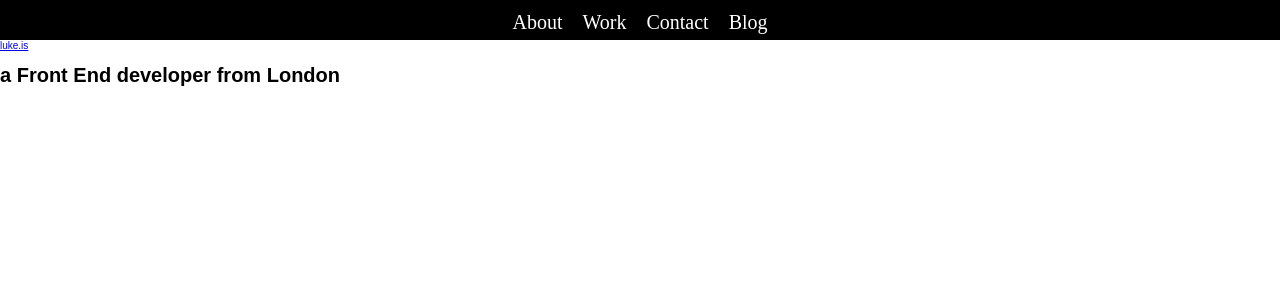
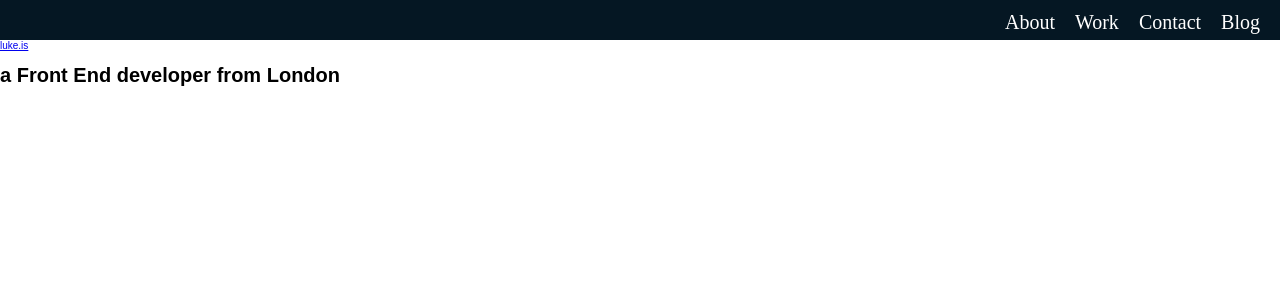
Before and after one commit to lukemartin/old_luke_is, a Jekyll site: the page built from index.html, in a window 1280 px wide. Shown: the top 300 px of the page. Built offline with Jekyll 4.4.1, drawn with Linux system fonts in a browser that asks for light colours; nearby versions of some CDN libraries.

Commit message:
Some colour

```diff
--- a/css/main.css
+++ b/css/main.css
@@ -594,7 +594,7 @@ table {
 
 /* line 1, ../_sass/_layout.scss */
 .main-nav {
-  background-color: #000;
+  background-color: #051723;
   padding: 1em;
   overflow: hidden;
 }
@@ -625,18 +625,24 @@ table {
 }
 @media (min-width: 480px) {
   /* line 30, ../_sass/_layout.scss */
+  .main-nav ul {
+    float: right;
+    left: 0;
+  }
+  /* line 34, ../_sass/_layout.scss */
   .main-nav li {
+    left: 0;
     margin: 0 1em;
   }
-  /* line 33, ../_sass/_layout.scss */
+  /* line 38, ../_sass/_layout.scss */
   .main-nav a {
     font-size: 2em;
   }
-  /* line 36, ../_sass/_layout.scss */
+  /* line 41, ../_sass/_layout.scss */
   .main-nav a span {
     display: block;
   }
-  /* line 39, ../_sass/_layout.scss */
+  /* line 44, ../_sass/_layout.scss */
   .main-nav a:before {
     display: none;
   }
```
Also changed, not shown: _sass/_layout.scss (+6 -1 lines).
